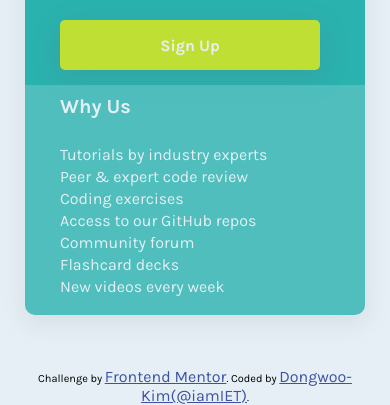
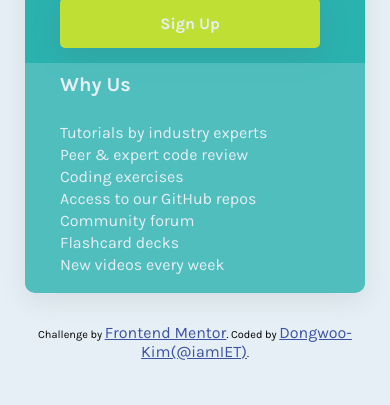
Before and after one commit to iamIET/front-mentor-challenges, a plain HTML site: page 1. Newbie/7. single-price-grid-component-master/index.html in a window 390 px wide. Shown: the part 477-882 px from the top of the page. After the commit the page ends 844 px from the top, so only its background shows below. Drawn offline with Linux system fonts and the light colour scheme.

Commit message:
Update style.css

```diff
--- a/1. Newbie/7. single-price-grid-component-master/style.css
+++ b/1. Newbie/7. single-price-grid-component-master/style.css
@@ -178,6 +178,10 @@ main {
 }
 
 @media screen and (max-width: 480px) {
+  main {
+    height: 800px;
+  }
+
   .container {
     width: 340px;
     height: 740px;
```
